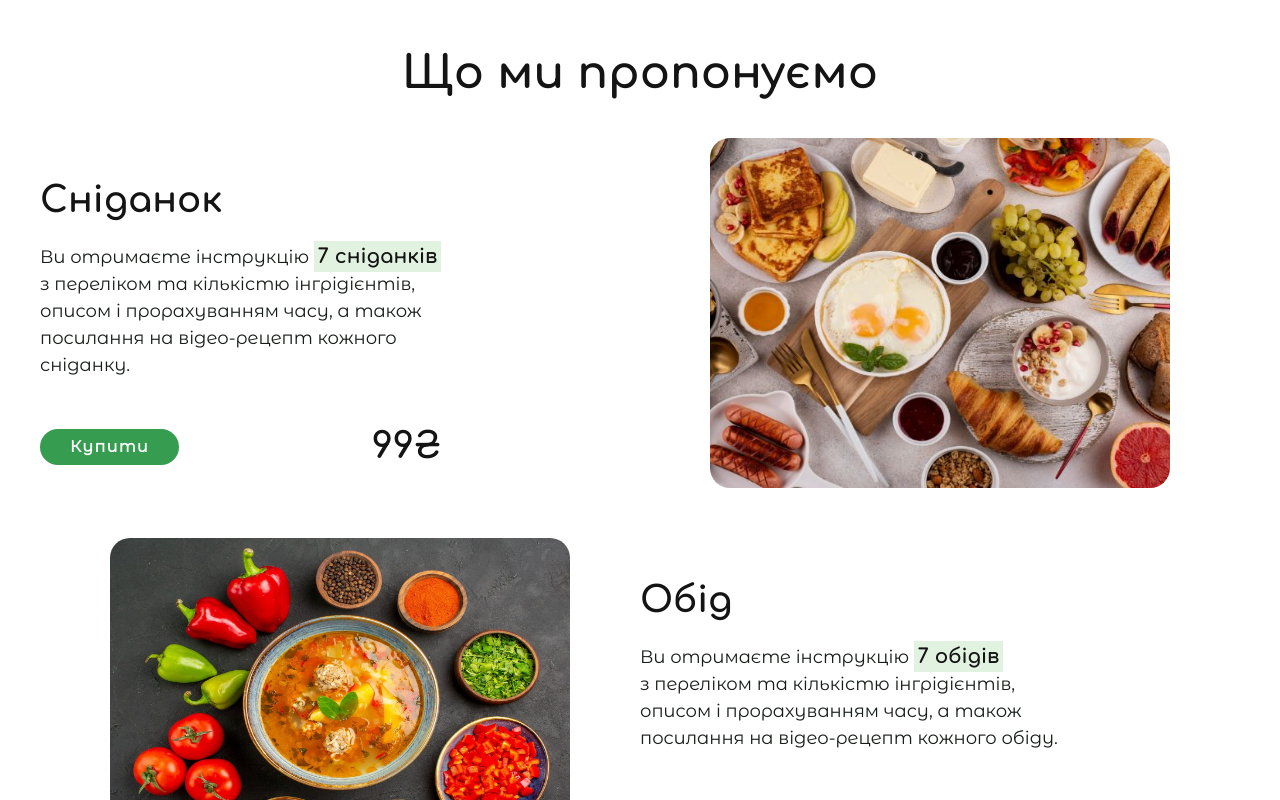
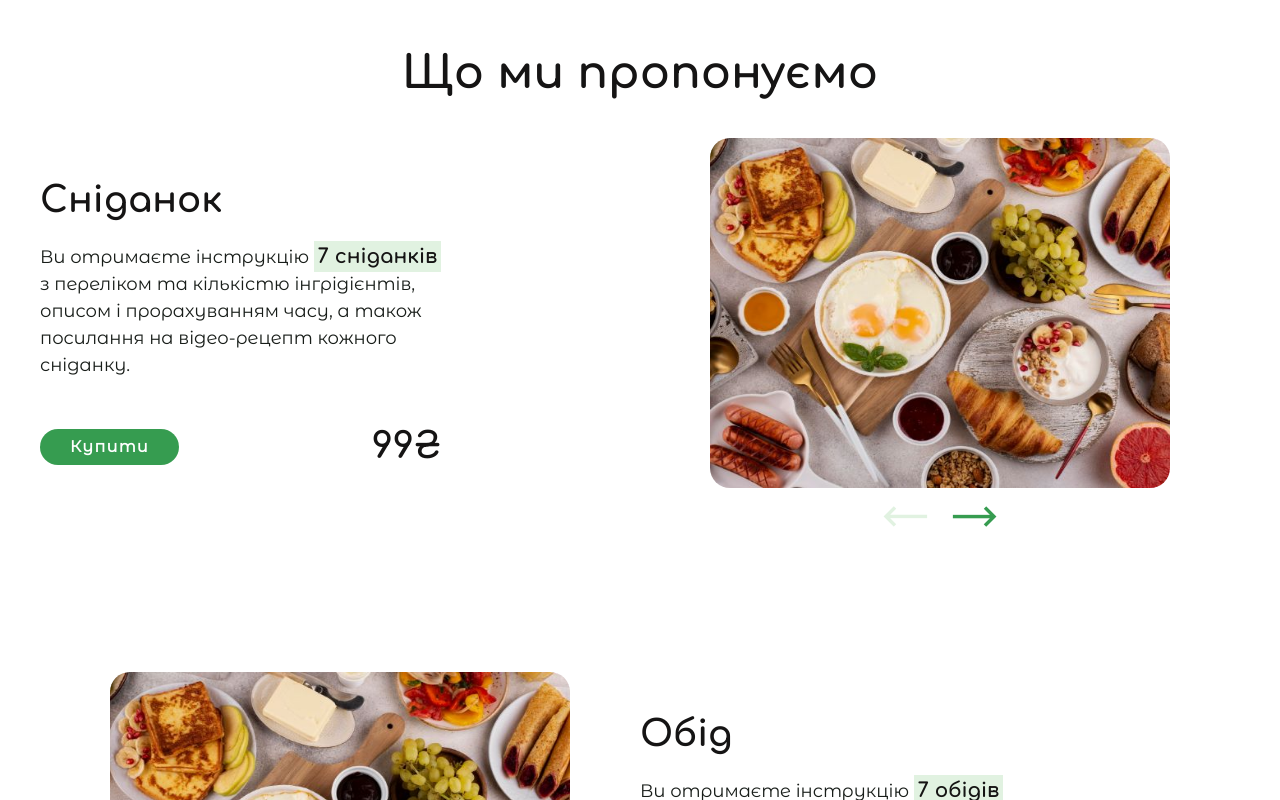
Before and after one commit to organatik/landing-kitchen, an Angular app in the folder tewa-olya/: page / in a window 1280 px wide. Shown: the part 2140-2940 px from the top of the page. Built offline with nearby package versions, Linux system fonts and the light colour scheme.

Commit message:
added first slider

```diff
--- /dev/null
+++ b/tewa-olya/src/app/modules/shared/img-slider/img-slider.component.html
@@ -0,0 +1,11 @@
+
+<section>
+  <ng-container [ngTemplateOutlet]="selected.content">  </ng-container>
+  <footer>
+    <div class="box-arrows">
+      <button cdkStepperPrevious><span class="material-symbols-outlined right">trending_flat</span></button>
+      <button cdkStepperNext><span class="material-symbols-outlined left">trending_flat</span></button>
+    </div>
+  </footer>
+
+</section>
--- /dev/null
+++ b/tewa-olya/src/app/modules/shared/img-slider/img-slider.component.scss
@@ -0,0 +1,29 @@
+@import "../colors.scss";
+.box-arrows{
+  display: flex;
+  justify-content: center;
+  padding-bottom: 70px;
+  @media (max-width: 767px){
+    padding-bottom: 35px;
+    @media (max-width: 500px){
+      padding-bottom: 25px;
+    }
+  }
+
+  .material-symbols-outlined{
+    font-size: 55px;
+    color: $btnBg;
+    @media (max-width: 767px){
+      font-size: 35px;
+    }
+  }
+  .right{
+    transform: rotate(180deg);
+    color: $greenText;
+  }
+  button{
+    background: transparent;
+    border: none;
+    cursor: pointer;
+  }
+}
--- /dev/null
+++ b/tewa-olya/src/app/modules/shared/img-slider/img-slider.component.ts
@@ -0,0 +1,20 @@
+import {Component, Input} from '@angular/core';
+import {CdkStepper} from "@angular/cdk/stepper";
+
+@Component({
+  selector: 'app-img-slider',
+  templateUrl: './img-slider.component.html',
+  styleUrls: ['./img-slider.component.scss'],
+  providers:[{provide: CdkStepper, useExisting: ImgSliderComponent}]
+})
+export class ImgSliderComponent extends CdkStepper{
+
+  override get selected(): any {
+    return super.selected;
+  }
+
+  override set selected(value: any) {
+    super.selected = value;
+  }
+
+}
--- a/tewa-olya/src/app/modules/shared/single-menu/single-menu.component.html
+++ b/tewa-olya/src/app/modules/shared/single-menu/single-menu.component.html
@@ -14,6 +14,15 @@
   </div>
 
   <div class="img">
-      <img [src]="singleMenu?.image" alt="">
+    <app-img-slider header="Stepper Demo">
+      <cdk-step>
+        <img src="assets/images/1.jpeg">
+      </cdk-step>
+      <cdk-step>
+        <img src="assets/images/2.jpeg">
+      </cdk-step>
+    </app-img-slider>
+
+<!--      <img [src]="singleMenu?.image" alt="">-->
   </div>
 </div>
```
Also changed, not shown: tewa-olya/src/app/modules/shared/shared-components.module.ts (+7 -2 lines).
